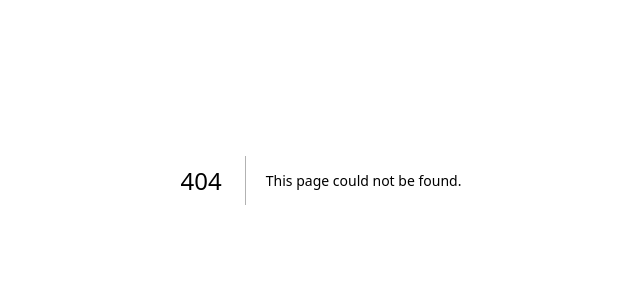
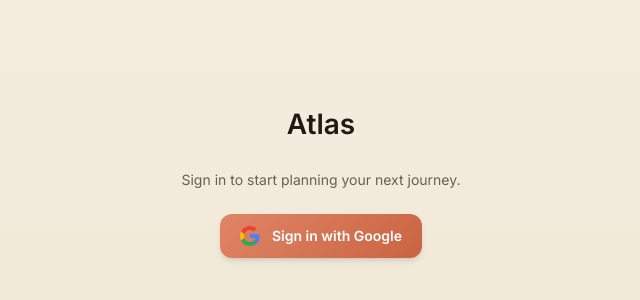
Before and after one commit to vignesh2k/travel-planning, a Next.js app in the folder web/: page /auth/signin in a window 1280 px wide. Before the commit this address had no page. Shown: the part 220-520 px from the top of the page, without its empty margins (319-959 px from the left). Built offline with nearby package versions, Linux system fonts and the light colour scheme; no server answers.

Commit message:
fix: restore auth pages and fix redirect targets
- Restore /auth/signin and /auth/callback pages (still referenced everywhere)
- Fix all redirect/auth links back to /auth/signin (was temporarily /)
- Keeps other route cleanup from previous commit

```diff
--- /dev/null
+++ b/web/src/app/auth/callback/route.ts
@@ -0,0 +1,19 @@
+import { NextRequest, NextResponse } from "next/server";
+import { createClient } from "@/lib/supabase/server";
+
+export async function GET(request: NextRequest) {
+  const { searchParams, origin } = new URL(request.url);
+  const code = searchParams.get("code");
+  const next = searchParams.get("next") ?? "/";
+
+  if (code) {
+    const supabase = await createClient();
+    const { error } = await supabase.auth.exchangeCodeForSession(code);
+    if (!error) {
+      return NextResponse.redirect(`${origin}${next}`);
+    }
+  }
+
+  // Redirect to home on failure; the page itself will redirect to signin if not authenticated
+  return NextResponse.redirect(`${origin}/`);
+}
--- /dev/null
+++ b/web/src/app/auth/signin/page.tsx
@@ -0,0 +1,106 @@
+"use client";
+
+import { useEffect, useState } from "react";
+import { useRouter } from "next/navigation";
+import { createClient } from "@/lib/supabase/client";
+
+function GoogleG({ className }: { className?: string }) {
+  return (
+    <svg viewBox="0 0 18 18" className={className} aria-hidden="true">
+      <path
+        fill="#4285F4"
+        d="M17.64 9.2a10.341 10.341 0 0 0-.164-1.841H9v3.481h4.844a4.14 4.14 0 0 1-1.796 2.717v2.258h2.908c1.702-1.567 2.684-3.875 2.684-6.615z"
+      />
+      <path
+        fill="#34A853"
+        d="M9 18c2.43 0 4.467-.806 5.956-2.18l-2.908-2.259c-.806.54-1.837.86-3.048.86-2.344 0-4.328-1.584-5.036-3.711H.957v2.332A8.997 8.997 0 0 0 9 18z"
+      />
+      <path
+        fill="#FBBC05"
+        d="M3.964 10.71A5.41 5.41 0 0 1 3.682 9c0-.593.102-1.17.282-1.71V4.958H.957A8.996 8.996 0 0 0 0 9c0 1.452.348 2.827.957 4.042l3.007-2.332z"
+      />
+      <path
+        fill="#EA4335"
+        d="M9 3.58c1.321 0 2.508.454 3.44 1.345l2.582-2.58C13.463.891 11.426 0 9 0A8.997 8.997 0 0 0 .957 4.958L3.964 7.29C4.672 5.163 6.656 3.58 9 3.58z"
+      />
+    </svg>
+  );
+}
+
+export default function SignInPage() {
+  const router = useRouter();
+  const [loading, setLoading] = useState(false);
+  const [checking, setChecking] = useState(true);
+
+  useEffect(() => {
+    // If already signed in, redirect home
+    const supabase = createClient();
+    supabase.auth.getUser().then(({ data }) => {
+      if (data.user) router.replace("/");
+      setChecking(false);
+    });
+  }, [router]);
+
+  async function signIn() {
+    setLoading(true);
+    try {
+      const supabase = createClient();
+      await supabase.auth.signInWithOAuth({
+        provider: "google",
+        options: { redirectTo: `${window.location.origin}/auth/callback` },
+      });
+    } catch {
+      setLoading(false);
+    }
+  }
+
+  if (checking) {
+    return (
+      <main className="flex items-center justify-center min-h-screen">
+        <p className="text-sm text-gray-400">Loading...</p>
+      </main>
+    );
+  }
+
+  return (
+    <main
+      className="flex flex-col items-center justify-center min-h-screen"
+      style={{ background: "var(--color-paper-cream)" }}
+    >
+      <div className="flex flex-col items-center gap-6 px-6">
+        <h1
+          style={{
+            fontFamily: "var(--font-sans)",
+            fontSize: 28,
+            fontWeight: 600,
+            color: "var(--color-paper-ink)",
+          }}
+        >
+          Atlas
+        </h1>
+        <p
+          style={{
+            fontFamily: "var(--font-sans)",
+            fontSize: 14,
+            color: "var(--color-paper-ink-3)",
+            textAlign: "center",
+          }}
+        >
+          Sign in to start planning your next journey.
+        </p>
+        <button
+          onClick={signIn}
+          disabled={loading}
+          className="rounded-[12px] px-5 py-3 text-sm font-semibold text-white hover:shadow-lg shadow-md transition-shadow flex items-center gap-3 disabled:opacity-60"
+          style={{
+            background:
+              "linear-gradient(135deg, var(--color-terracotta-400) 0%, var(--color-terracotta-500) 100%)",
+          }}
+        >
+          <GoogleG className="w-5 h-5" />
+          {loading ? "Signing in…" : "Sign in with Google"}
+        </button>
+      </div>
+    </main>
+  );
+}
```
Also changed, not shown: web/public/icon-source.png (added), 1 other file (tests, documents, lock files or other folders).
